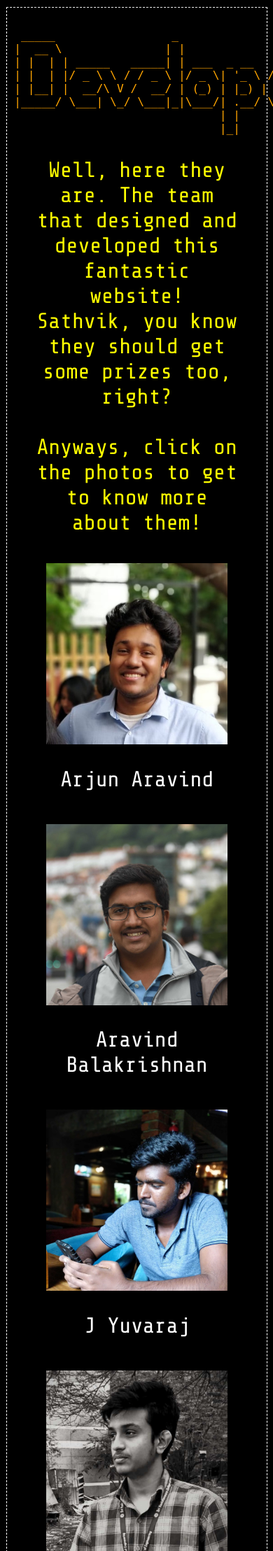
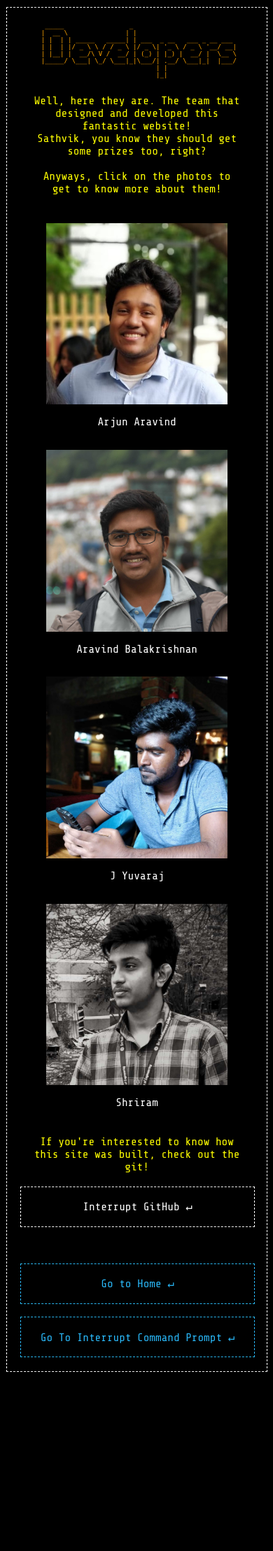
Before and after one commit to svce-interrupt/Interrupt18-Website, a PHP site: page /developers/ in a window 390 px wide; the page is wider, and only the part inside the window is pictured. Shown: the top 2217 px of that part at 70% size. After the commit the page ends 1961 px from the top of that part, so only its background shows below. Run offline with PHP 8.4, Linux system fonts and the light colour scheme.

Commit message:
Optimised the developers page for mobile.

```diff
--- a/developers/css/index-css.css
+++ b/developers/css/index-css.css
@@ -101,11 +101,12 @@ body{
 
 	#title{
 		color: orange;
+		font-size: 70%;
 	}
 	.intro-text{
 		width: 80%;
 		margin-left: 10%;
-		font-size: 195%;
+		font-size: 100%;
 	}
 	.developer-div{
 		width: 70%;
@@ -114,7 +115,7 @@ body{
 		margin-left: 15%;
 	}
 	.developer-txt{
-		font-size: 195%;
+		font-size: 100%;
 	}
 
 	.home-links{
@@ -122,22 +123,22 @@ body{
 		margin-left: 5%;
 		padding-top: 5%;
 		padding-bottom: 5%;
-		font-size: 195%;
+		font-size: 100%;
 	}
 
 	.blue1{
         	margin-top: 14%;
         	color: #29B6F6;
-        	border: 2px dashed #29B6F6;
+        	border: 1px dashed #29B6F6;
 	}
 	.blue2{
         	margin-top: 5%;
         	color: #29B6F6;
-        	border: 2px dashed #29B6F6;
+        	border: 1px dashed #29B6F6;
 	}
 	.git{
 		margin-top: 5%;
-		border: 2px dashed white;
+		border: 1px dashed white;
 		color: white;
 	}
 
```
Also changed, not shown: 1 other file.
